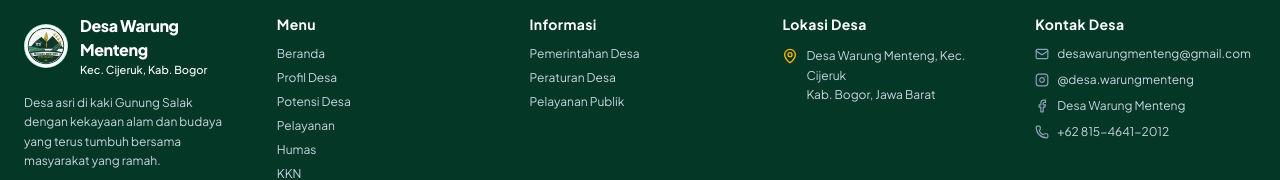
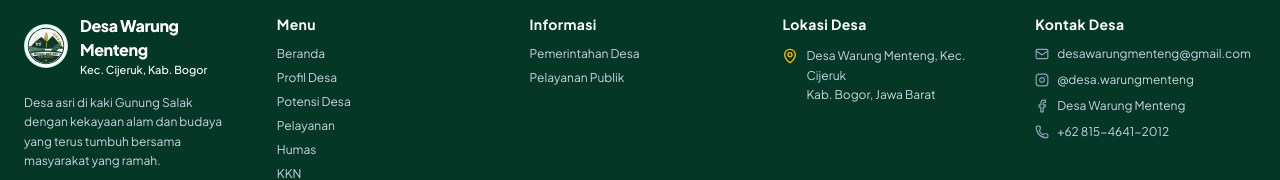
Before and after one commit to akhdan0609/Smart-Village, a React (Vite) app: page / in a window 1280 px wide. Shown: the part 1191-1371 px from the top of the page. Built offline with nearby package versions, Linux system fonts and the light colour scheme; a web font is replaced by a local one.

Commit message:
Remove Peraturan Desa from footer

```diff
--- a/src/components/layout/Footer.tsx
+++ b/src/components/layout/Footer.tsx
@@ -237,11 +237,6 @@ export const Footer: React.FC<FooterProps> = ({ onNavigate, onOpenLoginModal, ac
                   </button>
                 </li>
                 <li>
-                <button onClick={() => handleNav('pelayanan-download')} className="hover:text-white transition cursor-pointer">
-                  Peraturan Desa
-                </button>
-              </li>
-              <li>
                   <button onClick={() => handleNav('pelayanan-informasi')} className="hover:text-white transition cursor-pointer">
                     Pelayanan Publik
                   </button>
```
Lines whose indentation alone changed are shown as unchanged.
